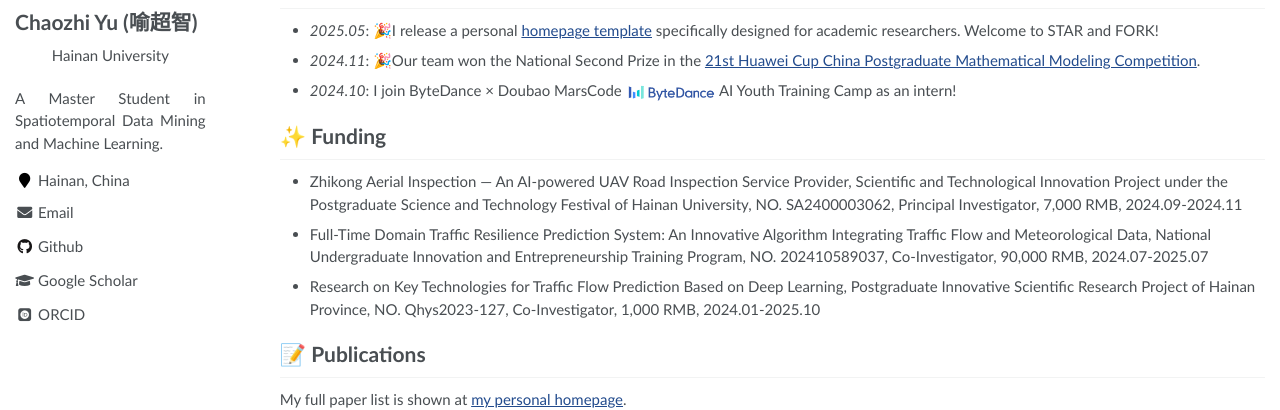
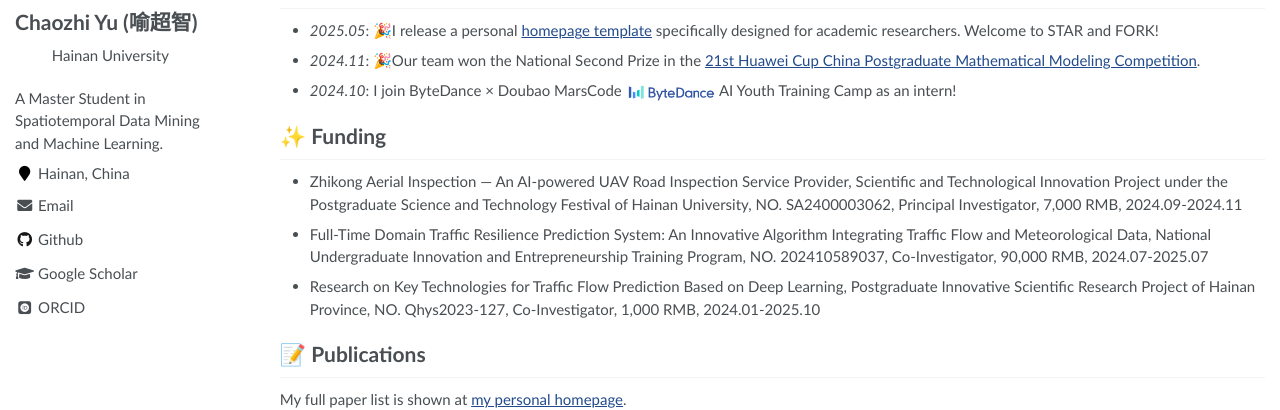
Before and after one commit to yuchaozhi/yuchaozhi.github.io, a Jekyll site: the page built from _pages/about.md, in a window 1280 px wide. Shown: the part 268-678 px from the top of the page. Built offline with Jekyll 4.4.1, drawn with Linux system fonts in a browser that asks for light colours; some web fonts are replaced.

Commit message:
update author-profile.html

```diff
--- a/_includes/author-profile.html
+++ b/_includes/author-profile.html
@@ -17,7 +17,7 @@
     <!-- <button class="btn btn--inverse">More Info & Contact</button> -->
     <ul class="author__urls social-icons">
       {% if site.description %}
-        <li><div class="site-description justified-text" style="white-space: pre-line; text-align: justify; hyphens: auto; word-wrap: break-word; word-spacing: normal; letter-spacing: normal; max-width: 100%;">{{ site.description }}</div></li>
+        <li><div class="site-description" style="white-space: pre-line; text-align: left; hyphens: auto; word-wrap: break-word; word-spacing: normal; letter-spacing: normal; max-width: 100%;">{{ site.description }}</div></li>
       {% endif %}
       {% if author.location %}
         <li><i class="fa fa-fw fa-map-marker" aria-hidden="true"></i> {{ author.location }}</li>
```
